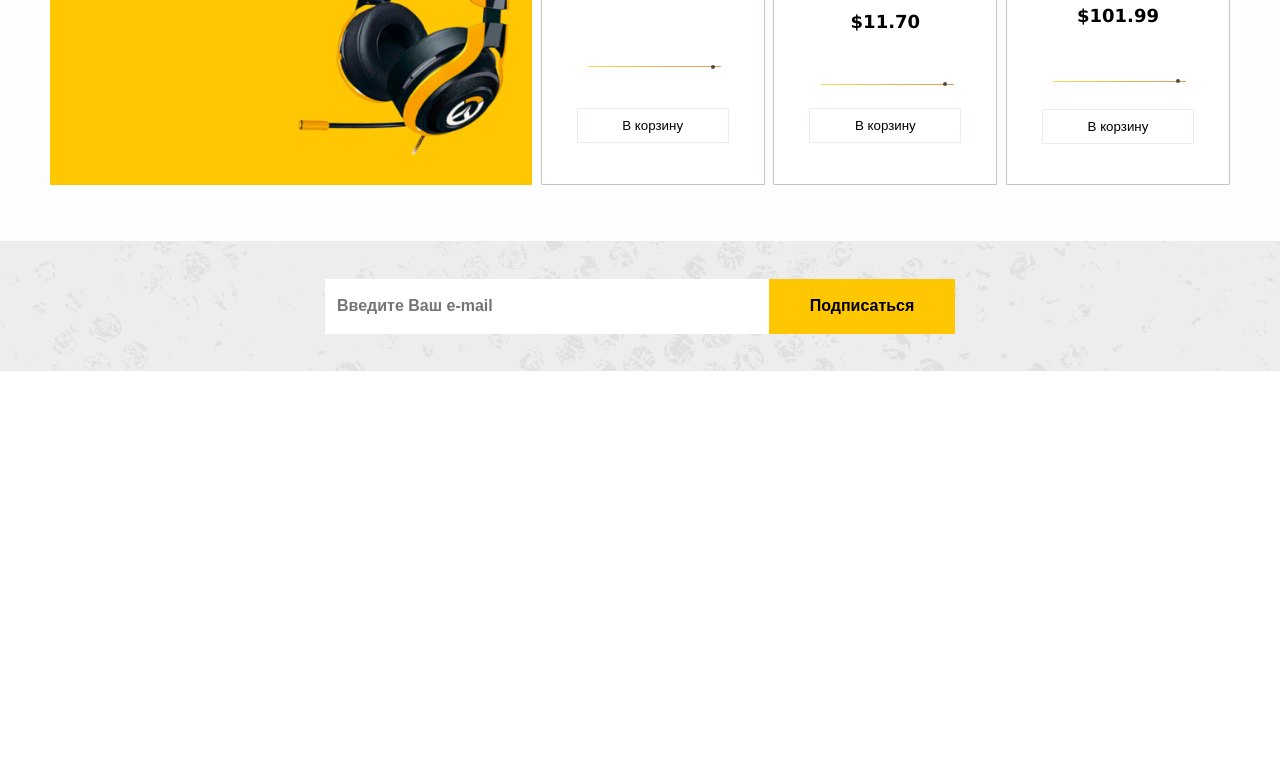
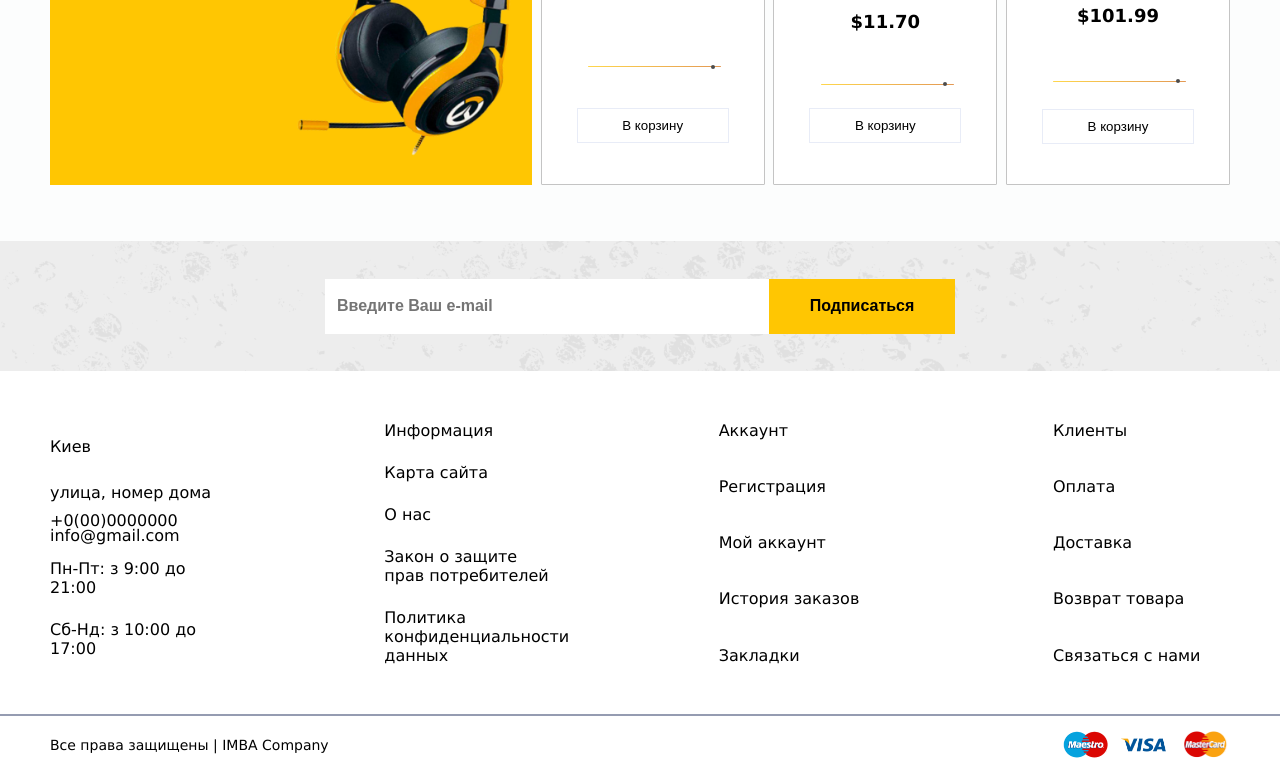
Before and after one commit to helis5/IMBA, a plain HTML site: page index.html in a window 1280 px wide. Shown: the part 2173-2946 px from the top of the page. Before the commit the page ends 2544 px from the top, so only its background shows below. Drawn offline with Linux system fonts and the light colour scheme.

Commit message:
work on the footer

```diff
--- a/index.html
+++ b/index.html
@@ -327,7 +327,8 @@
                                 <p class="small-text">широкий ассортимент</p>
                                 <button class="more-details">Подробнее ></button>
                             </div>
-                            <div class="img"><img src="images/razer-Man-O-War-Gaming-Headset-removebg-preview%204.png"></div>
+                            <div class="img"><img src="images/razer-Man-O-War-Gaming-Headset-removebg-preview%204.png">
+                            </div>
                         </div>
                     </div>
                     <div class="option">
@@ -384,8 +385,82 @@
 </main>
 
 <footer>
-    <div id="footer-container">
-
+    <div class="container" id="footer-container">
+        <div class="inner">
+            <div class="columns">
+                <div class="column">
+                    <!--<img src="images/icon.png">-->
+                    <p>Киев</p>
+                    <p>улица, номер дома</p>
+                    <a href="tel:+0000000000" class="phone-number">+0(00)0000000</a>
+                    <a href="info@gmail.com">info@gmail.com</a>
+                    <p>Пн-Пт: з 9:00 до 21:00</p>
+                    <p>Сб-Нд: з 10:00 до 17:00</p>
+                </div>
+                <div class="column">
+                    <a><svg width="6" height="6" viewBox="0 0 6 6" fill="none" xmlns="http://www.w3.org/2000/svg">
+                        <circle cx="3" cy="3" r="3" fill="#FFC602"/>
+                    </svg>Информация</a>
+                    <a><svg width="6" height="6" viewBox="0 0 6 6" fill="none" xmlns="http://www.w3.org/2000/svg">
+                        <circle cx="3" cy="3" r="3" fill="#FFC602"/>
+                    </svg>Карта сайта</a>
+                    <a><svg width="6" height="6" viewBox="0 0 6 6" fill="none" xmlns="http://www.w3.org/2000/svg">
+                        <circle cx="3" cy="3" r="3" fill="#FFC602"/>
+                    </svg>О нас</a>
+                    <a><svg width="6" height="6" viewBox="0 0 6 6" fill="none" xmlns="http://www.w3.org/2000/svg">
+                        <circle cx="3" cy="3" r="3" fill="#FFC602"/>
+                    </svg>Закон о защите прав потребителей</a>
+                    <a><svg width="6" height="6" viewBox="0 0 6 6" fill="none" xmlns="http://www.w3.org/2000/svg">
+                        <circle cx="3" cy="3" r="3" fill="#FFC602"/>
+                    </svg>Политика конфиденциальности данных</a>
+                </div>
+                <div class="column">
+                    <a><svg width="6" height="6" viewBox="0 0 6 6" fill="none" xmlns="http://www.w3.org/2000/svg">
+                        <circle cx="3" cy="3" r="3" fill="#FFC602"/>
+                    </svg>Аккаунт</a>
+                    <a><svg width="6" height="6" viewBox="0 0 6 6" fill="none" xmlns="http://www.w3.org/2000/svg">
+                        <circle cx="3" cy="3" r="3" fill="#FFC602"/>
+                    </svg>Регистрация</a>
+                    <a><svg width="6" height="6" viewBox="0 0 6 6" fill="none" xmlns="http://www.w3.org/2000/svg">
+                        <circle cx="3" cy="3" r="3" fill="#FFC602"/>
+                    </svg>Мой аккаунт</a>
+                    <a><svg width="6" height="6" viewBox="0 0 6 6" fill="none" xmlns="http://www.w3.org/2000/svg">
+                        <circle cx="3" cy="3" r="3" fill="#FFC602"/>
+                    </svg>История заказов</a>
+                    <a><svg width="6" height="6" viewBox="0 0 6 6" fill="none" xmlns="http://www.w3.org/2000/svg">
+                        <circle cx="3" cy="3" r="3" fill="#FFC602"/>
+                    </svg>Закладки</a>
+                </div>
+                <div class="column">
+                    <a><svg width="6" height="6" viewBox="0 0 6 6" fill="none" xmlns="http://www.w3.org/2000/svg">
+                        <circle cx="3" cy="3" r="3" fill="#FFC602"/>
+                    </svg>Клиенты</a>
+                    <a><svg width="6" height="6" viewBox="0 0 6 6" fill="none" xmlns="http://www.w3.org/2000/svg">
+                        <circle cx="3" cy="3" r="3" fill="#FFC602"/>
+                    </svg>Оплата</a>
+                    <a><svg width="6" height="6" viewBox="0 0 6 6" fill="none" xmlns="http://www.w3.org/2000/svg">
+                        <circle cx="3" cy="3" r="3" fill="#FFC602"/>
+                    </svg>Доставка</a>
+                    <a><svg width="6" height="6" viewBox="0 0 6 6" fill="none" xmlns="http://www.w3.org/2000/svg">
+                        <circle cx="3" cy="3" r="3" fill="#FFC602"/>
+                    </svg>Возврат товара</a>
+                    <a><svg width="6" height="6" viewBox="0 0 6 6" fill="none" xmlns="http://www.w3.org/2000/svg">
+                        <circle cx="3" cy="3" r="3" fill="#FFC602"/>
+                    </svg>Связаться с нами</a>
+                </div>
+            </div>
+        </div>
+    </div>
+    <hr>
+    <div class="container" id="under-the-footer-container">
+        <div class="inner">
+            <p>Все права защищены | IMBA Company</p>
+            <div class="payment-systems">
+                <img src="images/maestro.png">
+                <img src="images/visa.png">
+                <img src="images/masterCard.png">
+            </div>
+        </div>
     </div>
 </footer>
 
--- a/styles/footer-styles.css
+++ b/styles/footer-styles.css
@@ -0,0 +1,80 @@
+footer {
+    width: 100%;
+    height: 400px;
+    background-color: white;
+}
+
+footer #footer-container {
+    width: inherit;
+    height: 343px;
+}
+
+footer #footer-container .inner{
+
+}
+
+footer #footer-container .inner .columns{
+    display: flex;
+    flex-direction: row;
+    justify-content: space-between;
+    align-items: center;
+    width: inherit;
+    height: 244px;
+}
+
+footer #footer-container .inner .columns .column{
+    display: flex;
+    flex-direction: column;
+    justify-content: space-between;
+    align-items: flex-start;
+    width: 177px;
+    height: inherit;
+}
+
+footer #footer-container .inner .columns .column a{
+    display: flex;
+    flex-direction: row;
+    align-items: center;
+}
+
+footer #footer-container .inner .columns .column a svg{
+    display: none;
+}
+
+footer #footer-container .inner .columns .column a:hover{
+    color: #FFC602;
+    cursor: pointer;
+}
+
+footer #footer-container .inner .columns .column a:hover svg{
+    display: flex;
+    margin-right: 6px;
+    min-width: 6px;
+    min-height: 6px;
+}
+
+footer #under-the-footer-container {
+    width: inherit;
+    height: 57px;
+    font-weight: 500;
+    font-size: 14px;
+}
+
+footer #under-the-footer-container .inner {
+    display: flex;
+    flex-direction: row;
+    justify-content: space-between;
+    align-items: center;
+}
+
+footer #under-the-footer-container .inner .payment-systems{
+    display: flex;
+    justify-content: space-between;
+    align-items: center;
+    width: 170px;
+}
+
+footer #under-the-footer-container .inner .payment-systems img{
+    width: 49px;
+    height: 30px;
+}
```
Also changed, not shown: images/maestro.png (added), images/masterCard.png (added), images/visa.png (added).
